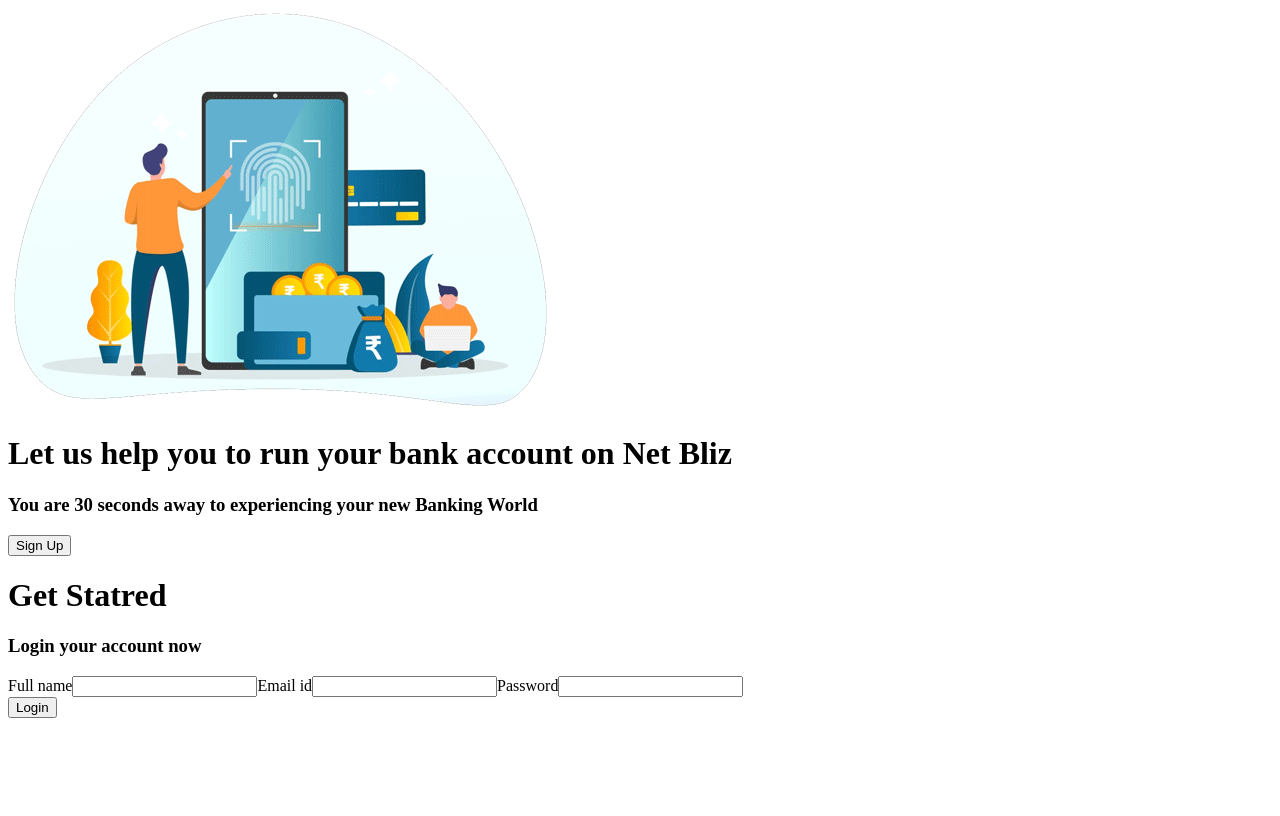
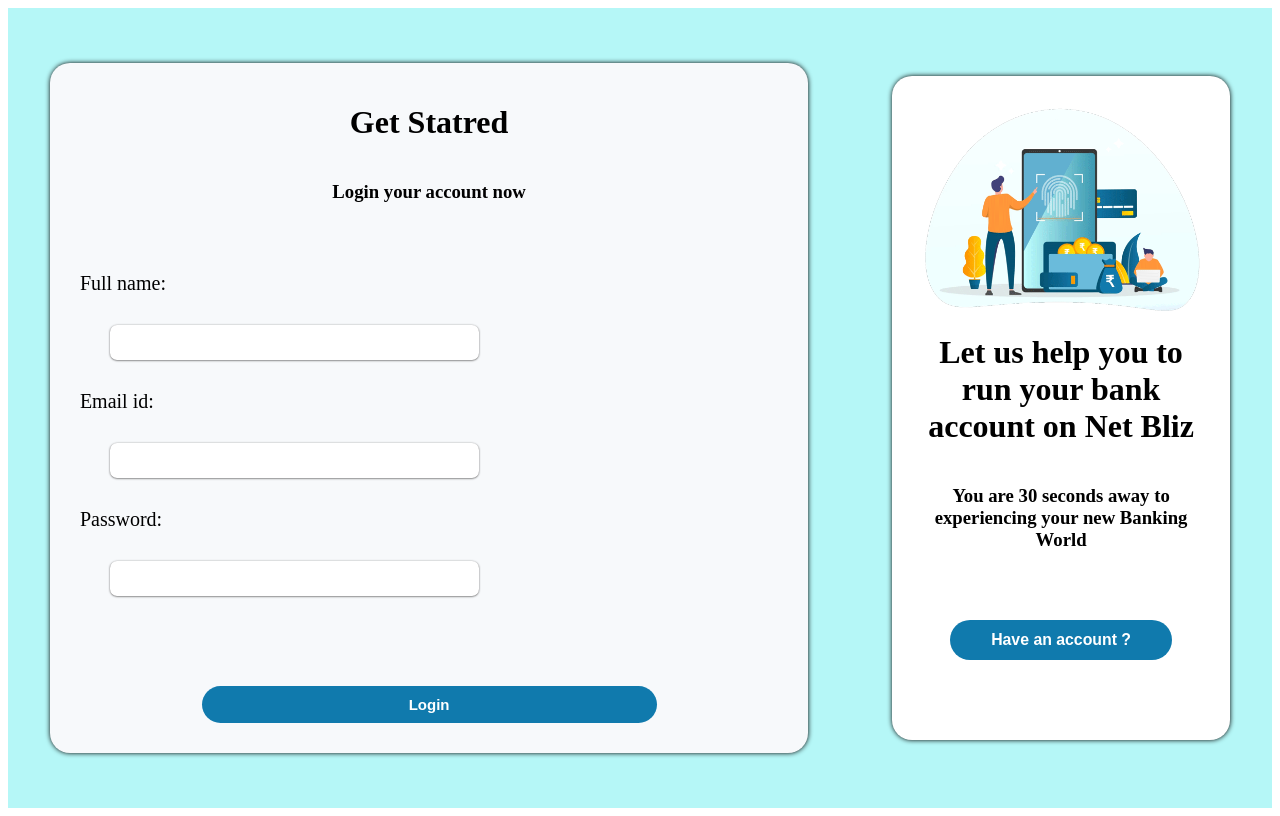
Before and after one commit to Dharun-069/April_web_site, a plain HTML site: page login_page.html in a window 1280 px wide. Drawn offline with Linux system fonts and the light colour scheme.

Commit message:
Login page completed

```diff
--- /dev/null
+++ b/assets/css/log_in.css
@@ -0,0 +1,113 @@
+.main {
+    display: flex;
+    flex-wrap: wrap;
+    justify-content: space-around;
+    height: 100vh;
+    align-items: center;
+    background-color: #b5f7f7;
+}
+
+.welcome {
+
+    width: 22%;
+    color: black;
+    display: flex;
+    flex-direction: column;
+    flex-wrap: wrap;
+    text-align: center;
+    background-color: white;
+    padding: 30px;
+    box-shadow: 0.1px 0.1px 5px black;
+    border-radius: 20px;
+}
+
+.welcome img {
+    width: 100%;
+    margin: 0px auto;
+}
+
+.welcome button {
+    background-color: #107aad;
+    color: white;
+    font-size: 99%;
+    font-weight: bolder;
+    width: 80%;
+    border-radius: 20px;
+    border: 0px;
+    padding: 4%;
+    margin: 50px auto;
+}
+
+
+.right_container {
+    display: flex;
+    flex-direction: column;
+    justify-content: center;
+    width: 60%;
+    background-color: #f7f9fb;
+    border-radius: 20px;
+    box-shadow: 0.1px 0.1px 5px black;
+
+}
+
+.right_container img{
+    width: 200px;
+}
+
+.start{
+    /* border: 1px solid black; */
+    display: flex;
+    flex-direction: column;
+    align-items: center;
+    margin: 20px;
+}
+
+form {
+    display: flex;
+    flex-direction: column;
+    padding: 30px;
+    /* border: 2px solid black; */
+}
+
+label{
+    font-size: 20px;
+}
+
+input {
+    border-radius: 7px;
+    border: 0px;
+    box-shadow: 0px 0.5px 2px rgb(85, 84, 84);
+    margin: 30px;
+    padding: 10px;
+    width: 50%;
+}
+
+input:focus {
+    outline: none;
+}
+
+.btm_btn{
+    display: flex;
+    justify-content: center;
+}
+
+
+.bottom_button {
+    background-color:  #107aad;
+    color: white;
+    padding: 10px;
+    width: 60%;
+    border: none;
+    font-size: 15px;
+    border-radius: 20px;
+    font-weight: bolder;
+    margin: 30px auto;
+
+}
+
+.bottom_button:hover , .welcome button:hover{
+    background-color: #415082;
+    color: white;
+    font-weight: bolder;
+
+}
--- a/assets/css/style.css
+++ b/assets/css/style.css
@@ -1,24 +1,21 @@
 .main {
     display: flex;
-    /* flex-wrap: wrap; */
+    flex-wrap: wrap;
     justify-content: space-around;
     height: 100vh;
     align-items: center;
-    /* background: linear-gradient(to right ,#3edac5,  #bef1d4 ); */
     background-color: #3edac5;
 
 }
 
 .welcome {
-    /* border: 2px solid rgb(38, 248, 19); */
+
     width: 22%;
     color: white;
     display: flex;
     flex-direction: column;
     flex-wrap: wrap;
     text-align: center;
-    /* padding: 50px; */
-
 }
 
 .welcome img {
@@ -43,11 +40,8 @@
     display: flex;
     flex-direction: column;
     flex-wrap: wrap;
-    /* justify-content: space-around; */
     width: 65%;
     background-color: #f7f9fb;
-    /* box-shadow: 2px 2px 2px 2px #415082; */
-    /* border: 1px solid #415082; */
     border-bottom-left-radius: 250px;
     border-top-left-radius: 250px;
     padding: .001%;
@@ -99,7 +93,6 @@ form {
     flex-wrap: wrap;
     align-items: center;
     justify-content: center;
-    /* border: 2px solid black; */
 
 }
 
--- a/login_page.html
+++ b/login_page.html
@@ -2,10 +2,13 @@
 <html lang="en">
 
 <head>
+
     <meta charset="UTF-8">
     <meta http-equiv="X-UA-Compatible" content="IE=edge">
     <meta name="viewport" content="width=device-width, initial-scale=1.0">
     <title>Log In page</title>
+    <link rel="stylesheet" href="assets/css/log_in.css">
+
 </head>
 
 <body>
@@ -15,6 +18,22 @@
 
 
     <script>
+
+        let right_container=document.createElement("div");
+        right_container.setAttribute("class","right_container");
+        document.querySelector(".main").append(right_container);
+
+
+        // right main divider
+
+        let content_of_log_in = document.createElement("div");
+        content_of_log_in.setAttribute("class", "sign_in");
+        right_container.append(content_of_log_in);
+
+        // let gif=document.createElement("img");
+        // gif.setAttribute("src","assets/img/Online-Bank-Account-Zil.gif");
+        // gif.setAttribute("alt","give and back");
+        // right_container.append(gif);
 
         //left side start...
 
@@ -35,19 +54,22 @@
         pickup.innerText = "You are 30 seconds away to experiencing your new Banking World ";
         welcome.append(pickup);
 
+        // let account= document.createElement("div");
+        // account.setAttribute("class","full_account");
+        // welcome.append(account);
+
         let button = document.createElement("button");
         button.setAttribute("class", "welcome_button");
-        button.innerText = "Sign Up"
+        button.innerText = ("Have an account ?");
         welcome.append(button);
+
+
 
         // left side was end.....
 
 
         //Right side main divider
 
-        let content_of_log_in = document.createElement("div");
-        content_of_log_in.setAttribute("class", "sign_up");
-        document.querySelector(".main").append(content_of_log_in);
 
         let start = document.createElement("div");
         start.setAttribute("class", "start");
@@ -120,7 +142,7 @@
 
             let label_text = document.createElement("label");
             label_text.setAttribute("for", obj[i]["for"]);
-            label_text.innerText = obj[i]["text"];
+            label_text.innerText = obj[i]["text"] + ":";
             form.append(label_text);
 
             let input_box = document.createElement("input");
```
